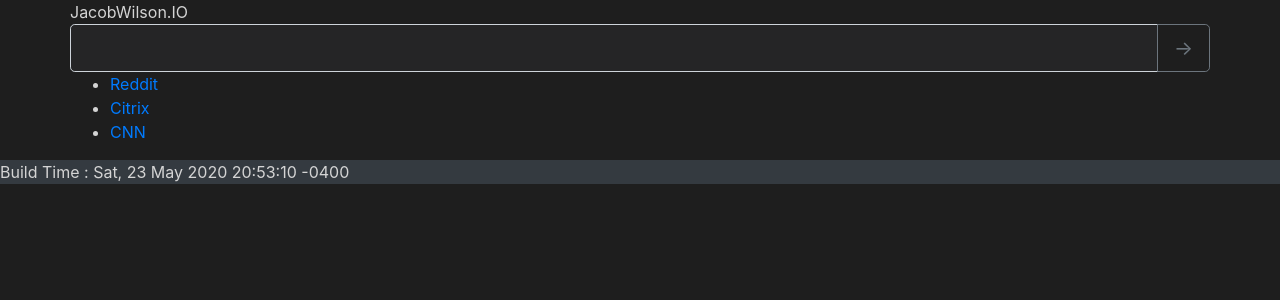
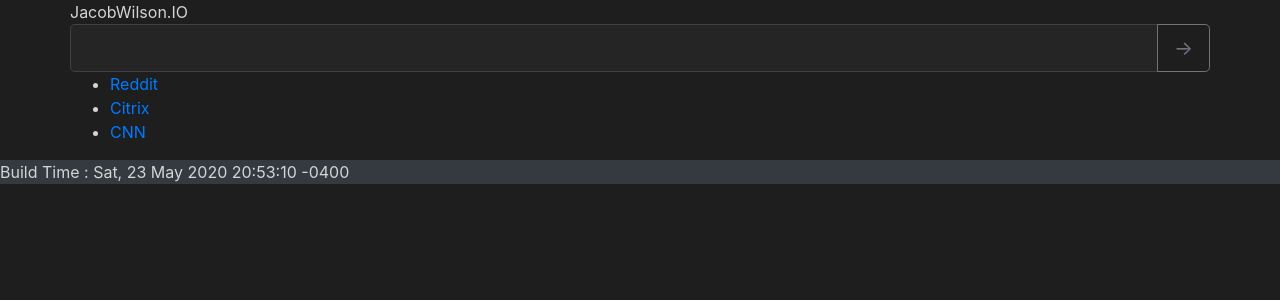
Before and after one commit to jdwilson85/startPage, a Jekyll site: the page built from index.md, in a window 1280 px wide. Shown: the top 300 px of the page. Built offline with Jekyll 4.4.1, drawn with Linux system fonts in a browser that asks for light colours; nearby versions of some CDN libraries.

Commit message:
border color

```diff
--- a/assets/css/override.scss
+++ b/assets/css/override.scss
@@ -6,3 +6,4 @@ $body-color: #D4D4D4;
 $bg-dark: #252526;
 $input-bg: #252526;
 $input-color: #D4D4D4;
+$input-border-color: #ccc3;
```
